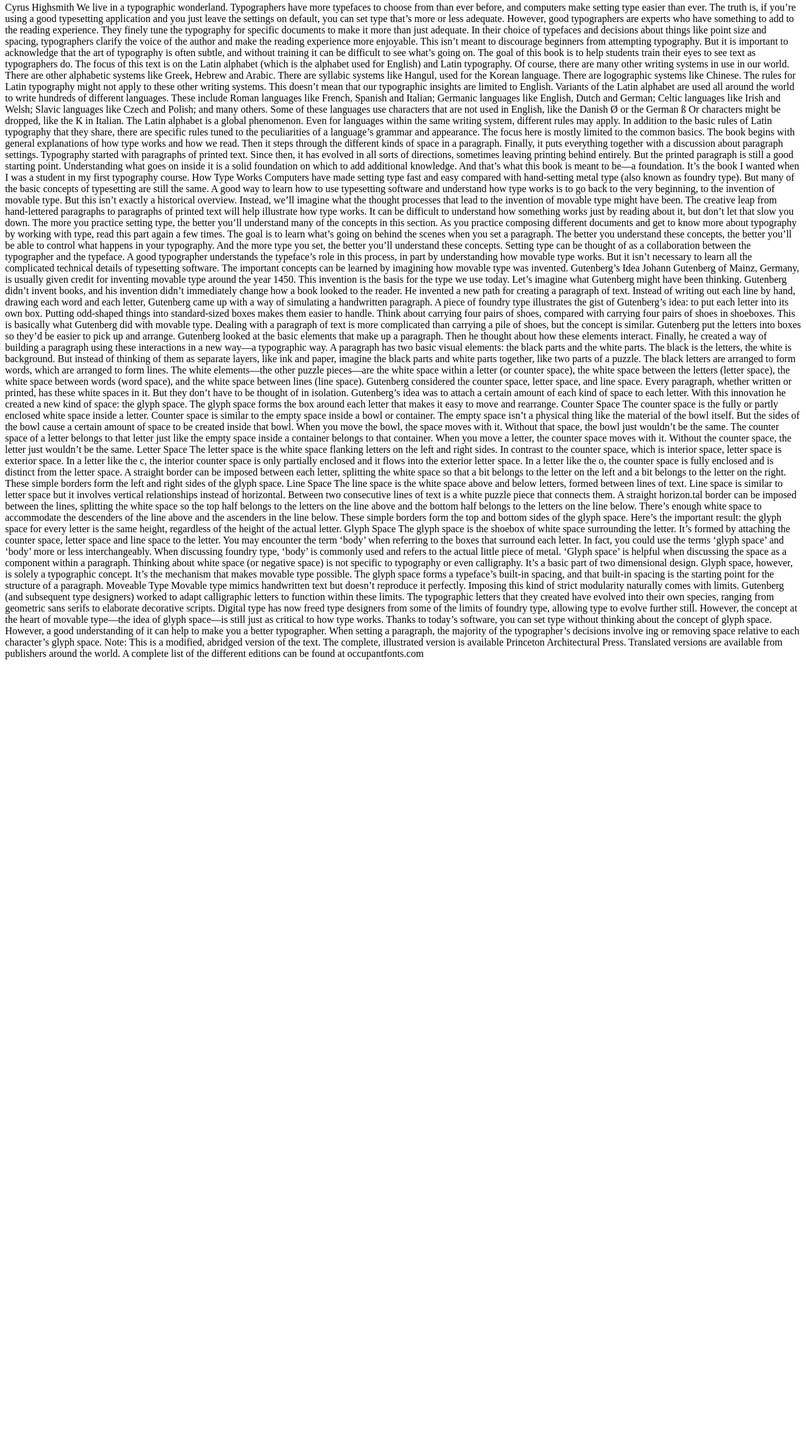
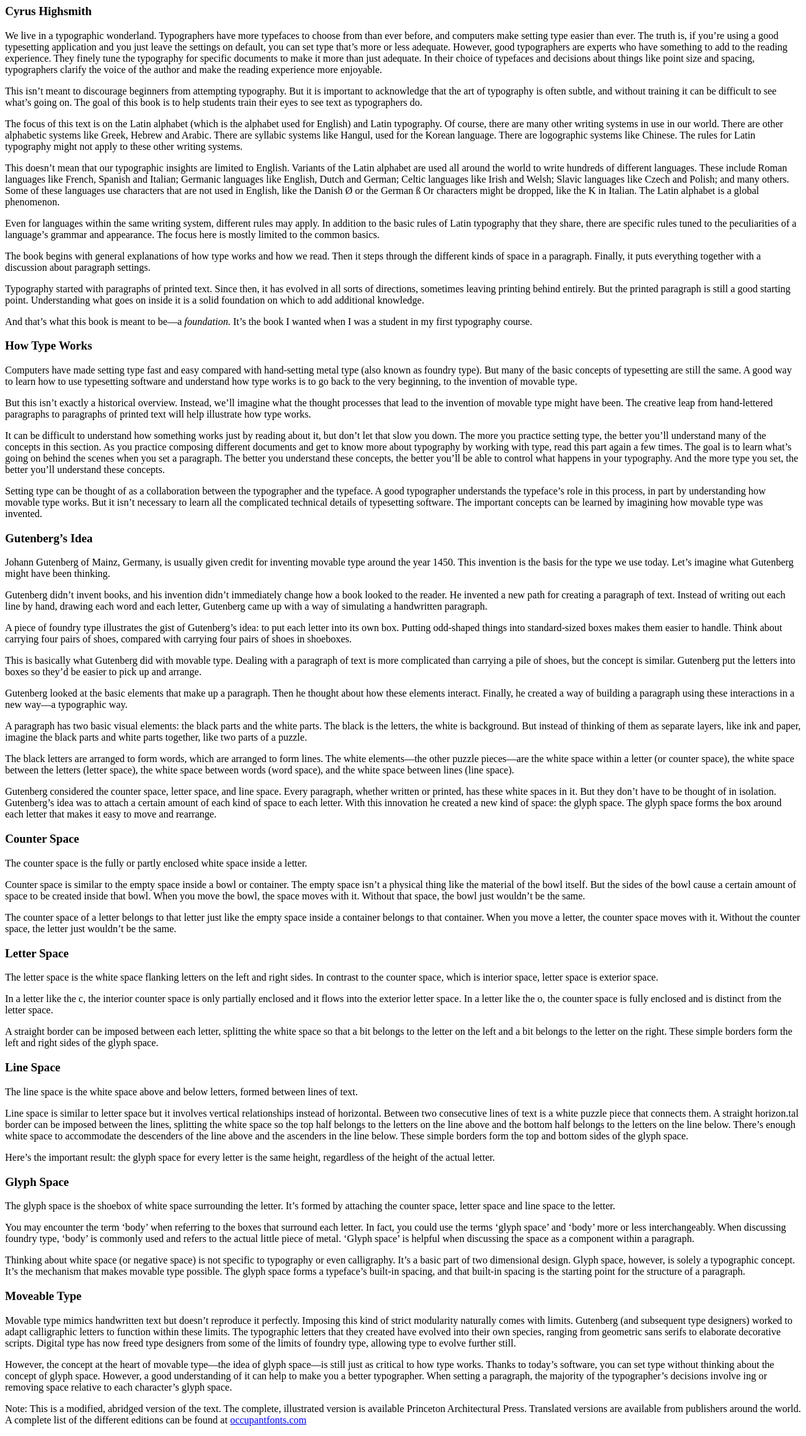
Before and after one commit to mgronowska/mgronowska.github.io, a plain HTML site: page semantic markup/index.html in a window 1280 px wide. Shown: the part 73-2353 px from the top of the page at 63% size. Before the commit the page ends 1128 px from the top, so only its background shows below. Drawn offline with Linux system fonts and the light colour scheme.

Commit message:
Update index.html

```diff
--- a/semantic markup/index.html
+++ b/semantic markup/index.html
@@ -6,109 +6,105 @@
 		<meta name="viewport" content="width=device-width, initial-scale=1">
 	</head>
 	<body>
-		Paste in your chosen text here, and begin marking up the text with HTML tags.
-	</body>
-</html>
-<p>Inside Paragraphs</p>
+<h1>Inside Paragraphs</h1>
+<h3>Cyrus Highsmith</h3>
 
-Cyrus Highsmith
+<p>We live in a typographic wonderland. Typographers have more typefaces to choose from than ever before, and computers make setting type easier than ever. The truth is, if you’re using a good typesetting application and you just leave the settings on default, you can set type that’s more or less adequate.
+However, good typographers are experts who have something to add to the reading experience. They finely tune the typography for specific documents to make it more than just adequate. In their choice of typefaces and decisions about things like point size and spacing, typographers clarify the voice of the author and make the reading experience more enjoyable.</p>
 
-We live in a typographic wonderland. Typographers have more typefaces to choose from than ever before, and computers make setting type easier than ever. The truth is, if you’re using a good typesetting application and you just leave the settings on default, you can set type that’s more or less adequate.
-However, good typographers are experts who have something to add to the reading experience. They finely tune the typography for specific documents to make it more than just adequate. In their choice of typefaces and decisions about things like point size and spacing, typographers clarify the voice of the author and make the reading experience more enjoyable.
+<p>This isn’t meant to discourage beginners from attempting typography. But it is important to acknowledge that the art of typography is often subtle, and without training it can be difficult to see what’s going on. The goal of this book is to help students train their eyes to see text as typographers do.</p>
 
-This isn’t meant to discourage beginners from attempting typography. But it is important to acknowledge that the art of typography is often subtle, and without training it can be difficult to see what’s going on. The goal of this book is to help students train their eyes to see text as typographers do.
+<p>The focus of this text is on the Latin alphabet (which is the alphabet used for English) and Latin typography. Of course, there are many other writing systems in use in our world. There are other alphabetic systems like Greek, Hebrew and Arabic. There are syllabic systems like Hangul, used for the Korean language. There are logographic systems like Chinese. The rules for Latin typography might not apply to these other writing systems.</p>
 
-The focus of this text is on the Latin alphabet (which is the alphabet used for English) and Latin typography. Of course, there are many other writing systems in use in our world. There are other alphabetic systems like Greek, Hebrew and Arabic. There are syllabic systems like Hangul, used for the Korean language. There are logographic systems like Chinese. The rules for Latin typography might not apply to these other writing systems.
+<p>This doesn’t mean that our typographic insights are limited to English. Variants of the Latin alphabet are used all around the world to write hundreds of different languages. These include Roman languages like French, Spanish and Italian; Germanic languages like English, Dutch and German; Celtic languages like Irish and Welsh; Slavic languages like Czech and Polish; and many others. Some of these languages use characters that are not used in English, like the Danish Ø or the German ß Or characters might be dropped, like the K in Italian. The Latin alphabet is a global phenomenon.</p>
 
-This doesn’t mean that our typographic insights are limited to English. Variants of the Latin alphabet are used all around the world to write hundreds of different languages. These include Roman languages like French, Spanish and Italian; Germanic languages like English, Dutch and German; Celtic languages like Irish and Welsh; Slavic languages like Czech and Polish; and many others. Some of these languages use characters that are not used in English, like the Danish Ø or the German ß Or characters might be dropped, like the K in Italian. The Latin alphabet is a global phenomenon.
+<p>Even for languages within the same writing system, different rules may apply. In addition to the basic rules of Latin typography that they share, there are specific rules tuned to the peculiarities of a language’s grammar and appearance. The focus here is mostly limited to the common basics.</p>
 
-Even for languages within the same writing system, different rules may apply. In addition to the basic rules of Latin typography that they share, there are specific rules tuned to the peculiarities of a language’s grammar and appearance. The focus here is mostly limited to the common basics.
+<p>The book begins with general explanations of how type works and how we read. Then it steps through the different kinds of space in a paragraph. Finally, it puts everything together with a discussion about paragraph settings.</p>
 
-The book begins with general explanations of how type works and how we read. Then it steps through the different kinds of space in a paragraph. Finally, it puts everything together with a discussion about paragraph settings.
+<p>Typography started with paragraphs of printed text. Since then, it has evolved in all sorts of directions, sometimes leaving printing behind entirely. But the printed paragraph is still a good starting point. Understanding what goes on inside it is a solid foundation on which to add additional knowledge.</p>
 
-Typography started with paragraphs of printed text. Since then, it has evolved in all sorts of directions, sometimes leaving printing behind entirely. But the printed paragraph is still a good starting point. Understanding what goes on inside it is a solid foundation on which to add additional knowledge.
+<p>And that’s what this book is meant to be—a <em>foundation.</em> It’s the book I wanted when I was a student in my first typography course.</p>
 
-And that’s what this book is meant to be—a foundation. It’s the book I wanted when I was a student in my first typography course.
+
+<h3>How Type Works</h3>
+<p>Computers have made setting type fast and easy compared with hand-setting metal type (also known as foundry type). But many of the basic concepts of typesetting are still the same. A good way to learn how to use typesetting software and understand how type works is to go back to the very beginning, to the invention of movable type.</p>
+
+<p>But this isn’t exactly a historical overview. Instead, we’ll imagine what the thought processes that lead to the invention of movable type might have been. The creative leap from hand-lettered paragraphs to paragraphs of printed text will help illustrate how type works.</p>
+
+<p>It can be difficult to understand how something works just by reading about it, but don’t let that slow you down. The more you practice setting type, the better you’ll understand many of the concepts in this section. As you practice composing different documents and get to know more about typography by working with type, read this part again a few times. The goal is to learn what’s going on behind the scenes when you set a paragraph. The better you understand these concepts, the better you’ll be able to control what happens in your typography. And the more type you set, the better you’ll understand these concepts.</p>
+
+<p>Setting type can be thought of as a collaboration between the typographer and the typeface. A good typographer understands the typeface’s role in this process, in part by understanding how movable type works. But it isn’t necessary to learn all the complicated technical details of typesetting software. The important concepts can be learned by imagining how movable type was invented.</p>
 
 
 
-How Type Works
+<h3>Gutenberg’s Idea</h3>
 
-Computers have made setting type fast and easy compared with hand-setting metal type (also known as foundry type). But many of the basic concepts of typesetting are still the same. A good way to learn how to use typesetting software and understand how type works is to go back to the very beginning, to the invention of movable type.
+<p>Johann Gutenberg of Mainz, Germany, is usually given credit for inventing movable type around the year 1450. This invention is the basis for the type we use today. Let’s imagine what Gutenberg might have been thinking.</p>
 
-But this isn’t exactly a historical overview. Instead, we’ll imagine what the thought processes that lead to the invention of movable type might have been. The creative leap from hand-lettered paragraphs to paragraphs of printed text will help illustrate how type works.
+<p>Gutenberg didn’t invent books, and his invention didn’t immediately change how a book looked to the reader. He invented a new path for creating a paragraph of text. Instead of writing out each line by hand, drawing each word and each letter, Gutenberg came up with a way of simulating a handwritten paragraph.</p>
 
-It can be difficult to understand how something works just by reading about it, but don’t let that slow you down. The more you practice setting type, the better you’ll understand many of the concepts in this section. As you practice composing different documents and get to know more about typography by working with type, read this part again a few times. The goal is to learn what’s going on behind the scenes when you set a paragraph. The better you understand these concepts, the better you’ll be able to control what happens in your typography. And the more type you set, the better you’ll understand these concepts.
+<p>A piece of foundry type illustrates the gist of Gutenberg’s idea: to put each letter into its own box. Putting odd-shaped things into standard-sized boxes makes them easier to handle. Think about carrying four pairs of shoes, compared with carrying four pairs of shoes in shoeboxes.</p>
 
-Setting type can be thought of as a collaboration between the typographer and the typeface. A good typographer understands the typeface’s role in this process, in part by understanding how movable type works. But it isn’t necessary to learn all the complicated technical details of typesetting software. The important concepts can be learned by imagining how movable type was invented.
+<p>This is basically what Gutenberg did with movable type. Dealing with a paragraph of text is more complicated than carrying a pile of shoes, but the concept is similar. Gutenberg put the letters into boxes so they’d be easier to pick up and arrange.</p>
+
+<p>Gutenberg looked at the basic elements that make up a paragraph. Then he thought about how these elements interact. Finally, he created a way of building a paragraph using these interactions in a new way—a typographic way.</p>
+
+<p>A paragraph has two basic visual elements: the black parts and the white parts. The black is the letters, the white is background. But instead of thinking of them as separate layers, like ink and paper, imagine the black parts and white parts together, like two parts of a puzzle.</p>
+
+<p>The black letters are arranged to form words, which are arranged to form lines. The white elements—the other puzzle pieces—are the white space within a letter (or counter space), the white space between the letters (letter space), the white space between words (word space), and the white space between lines (line space).</p>
+
+<p>Gutenberg considered the counter space, letter space, and line space. Every paragraph, whether written or printed, has these white spaces in it. But they don’t have to be thought of in isolation. Gutenberg’s idea was to attach a certain amount of each kind of space to each letter. With this innovation he created a new kind of space: the glyph space. The glyph space forms the box around each letter that makes it easy to move and rearrange.</p>
 
 
 
-Gutenberg’s Idea
+<h3>Counter Space</h3>
 
-Johann Gutenberg of Mainz, Germany, is usually given credit for inventing movable type around the year 1450. This invention is the basis for the type we use today. Let’s imagine what Gutenberg might have been thinking.
+<p>The counter space is the fully or partly enclosed white space inside a letter.</p>
 
-Gutenberg didn’t invent books, and his invention didn’t immediately change how a book looked to the reader. He invented a new path for creating a paragraph of text. Instead of writing out each line by hand, drawing each word and each letter, Gutenberg came up with a way of simulating a handwritten paragraph.
+<p>Counter space is similar to the empty space inside a bowl or container. The empty space isn’t a physical thing like the material of the bowl itself. But the sides of the bowl cause a certain amount of space to be created inside that bowl. When you move the bowl, the space moves with it. Without that space, the bowl just wouldn’t be the same.</p>
 
-A piece of foundry type illustrates the gist of Gutenberg’s idea: to put each letter into its own box. Putting odd-shaped things into standard-sized boxes makes them easier to handle. Think about carrying four pairs of shoes, compared with carrying four pairs of shoes in shoeboxes.
-
-This is basically what Gutenberg did with movable type. Dealing with a paragraph of text is more complicated than carrying a pile of shoes, but the concept is similar. Gutenberg put the letters into boxes so they’d be easier to pick up and arrange.
-
-Gutenberg looked at the basic elements that make up a paragraph. Then he thought about how these elements interact. Finally, he created a way of building a paragraph using these interactions in a new way—a typographic way.
-
-A paragraph has two basic visual elements: the black parts and the white parts. The black is the letters, the white is background. But instead of thinking of them as separate layers, like ink and paper, imagine the black parts and white parts together, like two parts of a puzzle.
-
-The black letters are arranged to form words, which are arranged to form lines. The white elements—the other puzzle pieces—are the white space within a letter (or counter space), the white space between the letters (letter space), the white space between words (word space), and the white space between lines (line space).
-
-Gutenberg considered the counter space, letter space, and line space. Every paragraph, whether written or printed, has these white spaces in it. But they don’t have to be thought of in isolation. Gutenberg’s idea was to attach a certain amount of each kind of space to each letter. With this innovation he created a new kind of space: the glyph space. The glyph space forms the box around each letter that makes it easy to move and rearrange.
+<p>The counter space of a letter belongs to that letter just like the empty space inside a container belongs to that container. When you move a letter, the counter space moves with it. Without the counter space, the letter just wouldn’t be the same.</p>
 
 
 
-Counter Space
+<h3>Letter Space</h3>
 
-The counter space is the fully or partly enclosed white space inside a letter.
+<p>The letter space is the white space flanking letters on the left and right sides. In contrast to the counter space, which is interior space, letter space is exterior space.</p>
 
-Counter space is similar to the empty space inside a bowl or container. The empty space isn’t a physical thing like the material of the bowl itself. But the sides of the bowl cause a certain amount of space to be created inside that bowl. When you move the bowl, the space moves with it. Without that space, the bowl just wouldn’t be the same.
+<p>In a letter like the c, the interior counter space is only partially enclosed and it flows into the exterior letter space. In a letter like the o, the counter space is fully enclosed and is distinct from the letter space.</p>
 
-The counter space of a letter belongs to that letter just like the empty space inside a container belongs to that container. When you move a letter, the counter space moves with it. Without the counter space, the letter just wouldn’t be the same.
+<p>A straight border can be imposed between each letter, splitting the white space so that a bit belongs to the letter on the left and a bit belongs to the letter on the right. These simple borders form the left and right sides of the glyph space.</p>
 
 
 
-Letter Space
+<h3>Line Space</h3>
 
-The letter space is the white space flanking letters on the left and right sides. In contrast to the counter space, which is interior space, letter space is exterior space.
+<p>The line space is the white space above and below letters, formed between lines of text.</p>
 
-In a letter like the c, the interior counter space is only partially enclosed and it flows into the exterior letter space. In a letter like the o, the counter space is fully enclosed and is distinct from the letter space.
+<p>Line space is similar to letter space but it involves vertical relationships instead of horizontal. Between two consecutive lines of text is a white puzzle piece that connects them. A straight horizon.tal border can be imposed between the lines, splitting the white space so the top half belongs to the letters on the line above and the bottom half belongs to the letters on the line below. There’s enough white space to accommodate the descenders of the line above and the ascenders in the line below. These simple borders form the top and bottom sides of the glyph space.</p>
 
-A straight border can be imposed between each letter, splitting the white space so that a bit belongs to the letter on the left and a bit belongs to the letter on the right. These simple borders form the left and right sides of the glyph space.
+<p>Here’s the important result: the glyph space for every letter is the same height, regardless of the height of the actual letter.</p>
 
 
 
-Line Space
+<h3>Glyph Space</h3>
 
-The line space is the white space above and below letters, formed between lines of text.
+<p>The glyph space is the shoebox of white space surrounding the letter. It’s formed by attaching the counter space, letter space and line space to the letter.</p>
 
-Line space is similar to letter space but it involves vertical relationships instead of horizontal. Between two consecutive lines of text is a white puzzle piece that connects them. A straight horizon.tal border can be imposed between the lines, splitting the white space so the top half belongs to the letters on the line above and the bottom half belongs to the letters on the line below. There’s enough white space to accommodate the descenders of the line above and the ascenders in the line below. These simple borders form the top and bottom sides of the glyph space.
+<p>You may encounter the term ‘body’ when referring to the boxes that surround each letter. In fact, you could use the terms ‘glyph space’ and ‘body’ more or less interchangeably. When discussing foundry type, ‘body’ is commonly used and refers to the actual little piece of metal. ‘Glyph space’ is helpful when discussing the space as a component within a paragraph.</p>
 
-Here’s the important result: the glyph space for every letter is the same height, regardless of the height of the actual letter.
+<p>Thinking about white space (or negative space) is not specific to typography or even calligraphy. It’s a basic part of two dimensional design. Glyph space, however, is solely a typographic concept. It’s the mechanism that makes movable type possible. The glyph space forms a typeface’s built-in spacing, and that built-in spacing is the starting point for the structure of a paragraph.</p>
 
 
 
-Glyph Space
+<h3>Moveable Type</h3>
 
-The glyph space is the shoebox of white space surrounding the letter. It’s formed by attaching the counter space, letter space and line space to the letter.
+<p>Movable type mimics handwritten text but doesn’t reproduce it perfectly. Imposing this kind of strict modularity naturally comes with limits. Gutenberg (and subsequent type designers) worked to adapt calligraphic letters to function within these limits. The typographic letters that they created have evolved into their own species, ranging from geometric sans serifs to elaborate decorative scripts. Digital type has now freed type designers from some of the limits of foundry type, allowing type to evolve further still.</p>
 
-You may encounter the term ‘body’ when referring to the boxes that surround each letter. In fact, you could use the terms ‘glyph space’ and ‘body’ more or less interchangeably. When discussing foundry type, ‘body’ is commonly used and refers to the actual little piece of metal. ‘Glyph space’ is helpful when discussing the space as a component within a paragraph.
-
-Thinking about white space (or negative space) is not specific to typography or even calligraphy. It’s a basic part of two dimensional design. Glyph space, however, is solely a typographic concept. It’s the mechanism that makes movable type possible. The glyph space forms a typeface’s built-in spacing, and that built-in spacing is the starting point for the structure of a paragraph.
+<p>However, the concept at the heart of movable type—the idea of glyph space—is still just as critical to how type works. Thanks to today’s software, you can set type without thinking about the concept of glyph space. However, a good understanding of it can help to make you a better typographer. When setting a paragraph, the majority of the typographer’s decisions involve ing or removing space relative to each character’s glyph space.</p>
 
 
-
-Moveable Type
-
-Movable type mimics handwritten text but doesn’t reproduce it perfectly. Imposing this kind of strict modularity naturally comes with limits. Gutenberg (and subsequent type designers) worked to adapt calligraphic letters to function within these limits. The typographic letters that they created have evolved into their own species, ranging from geometric sans serifs to elaborate decorative scripts. Digital type has now freed type designers from some of the limits of foundry type, allowing type to evolve further still.
-
-However, the concept at the heart of movable type—the idea of glyph space—is still just as critical to how type works. Thanks to today’s software, you can set type without thinking about the concept of glyph space. However, a good understanding of it can help to make you a better typographer. When setting a paragraph, the majority of the typographer’s decisions involve ing or removing space relative to each character’s glyph space.
-
-
-Note: This is a modified, abridged version of the text. The complete, illustrated version is available Princeton Architectural Press. Translated versions are available from publishers around the world. A complete list of the different editions can be found at occupantfonts.com
+<p>Note: This is a modified, abridged version of the text. The complete, illustrated version is available Princeton Architectural Press. Translated versions are available from publishers around the world. A complete list of the different editions can be found at <a href="https://www.occupantfonts.com">occupantfonts.com</a></p>
+	</body>
+</html>
```
